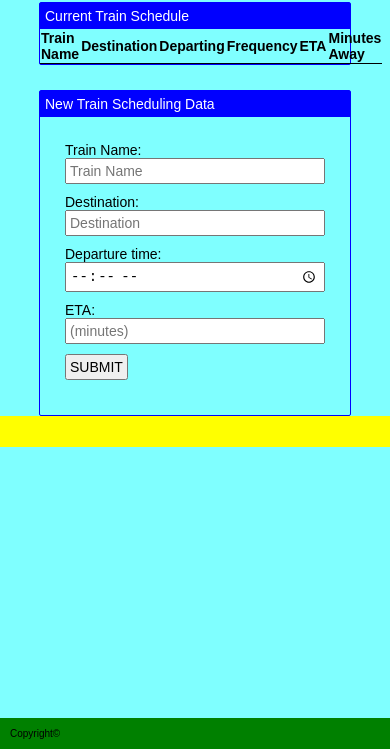
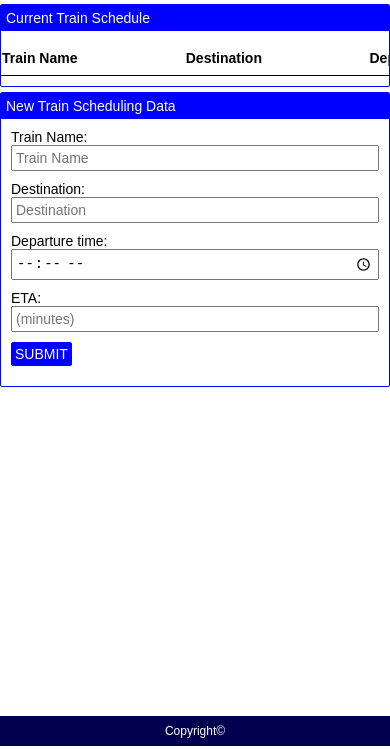
Before and after one commit to bmccutchanjr/Train-Schedule, a plain HTML site: page index.html in a window 390 px wide. Shown: the part 95-844 px from the top of the page. Drawn offline with nearby package versions, Linux system fonts and the light colour scheme; no server answers.

Commit message:
completed

```diff
--- a/index.html
+++ b/index.html
@@ -6,15 +6,6 @@
               content="width=device-width, initial-scale=1.0">
         <title>Train Schedule</title>
 
-        <!-- link to Bootstrap -->
-        <!--link href="https://stackpath.bootstrapcdn.com/bootstrap/4.1.3/css/bootstrap.min.css"
-              rel="stylesheet"
-              integrity="sha384-MCw98/SFnGE8fJT3GXwEOngsV7Zt27NXFoaoApmYm81iuXoPkFOJwJ8ERdknLPMO"
-              crossorigin="anonymous"-->
-        <!-- link to MeyerWeb reset.css -->
-        <!--link href="style/reset.css"
-              rel="stylesheet"
-              type="text/css"-->
         <link href="style/style.css"
               rel="stylesheet"
               type="text/css">
@@ -31,9 +22,10 @@
             <main>
                 <section class="data-div" id="schedule">
                     <div class="data-header">
-                        Current Train Schedule
+                        <hf>Current Train Schedule</hf>
                     </div>
 
+                    <div id="table-wrapper">
                         <table id="schedule-table">
                             <tr class="table-head">
                                 <th class="tr-name">Train Name</th>
@@ -44,6 +36,7 @@
                                 <th class="tr-min">Minutes Away</th>
                             </tr>
                         </table>
+                    </div>
                 </section>
 
                 <section class="data-div" id="form">
--- a/style/style.css
+++ b/style/style.css
@@ -3,8 +3,12 @@
 }
 
 :root
-{   --head-bg-color: green;
+{   --button-bg-color: blue;
+    --button-brd-color: blue;
+    --button-color: white;
+    --head-bg-color: #00004f;
     --head-brd-color: black;
+    --head-color: white;
     --text-color: black;
 }
 
@@ -19,10 +23,18 @@ body
 header
 {   background: var(--head-bg-color);
     border: 1px solid var(--head-brd-color);
+    color: var(--head-color);
+}
+
+header h1
+{   margin: 0px auto;
+    margin-bottom: 30px;
+    margin-top: 30px;
+    width: 80%;
 }
 
 .data-div
-{   border: 1px solid blue;
+{   border: 1px solid var(--button-brd-color);
     border-radius: 2px;
     margin: 0px auto;
     margin-top: 25px;
@@ -30,8 +42,8 @@ header
 }
 
 .data-header
-{   background: blue;
-    color: white;
+{   background: var(--button-bg-color);
+    color: var(--button-color);
     padding: 5px;
 }
 
@@ -41,6 +53,10 @@ header
 
 table
 {   border-collapse: collapse;
+    margin: 0px auto;
+    margin-bottom: 25px;
+    margin-top: 25px;
+    width: 735px;
 }
 
 .tr-name, .tr-dest
@@ -72,7 +88,17 @@ input
 }
 
 .button
-{   width: auto;
+{   background: var(--button-bg-color);
+    border: 1px solid var(--button-brd-color);
+    border-radius: 2px;
+    color: var(--button-color);
+    padding: 3px;
+    width: auto;
+}
+
+.button:hover
+{   background: var(--button-color);
+    color: var(--button-brd-color);
 }
 
 /*                                      */
@@ -84,19 +110,68 @@ body, html
 }
 
 .wrapper
-{   background: rgba(0, 255, 255, 0.5);
-    height: auto;
-    margin-bottom: -31px;
+{   height: auto;
+    margin-bottom: -58px;
     min-height: 100%;
 }
 
 .push
-{   background: yellow;
-    height: 31px;
+{   height: 58px;
 }
 
 footer
 {   background: var(--head-bg-color);
-    font-size: 10px;
-    padding: 10px;
+    color: var(--head-color);
+    font-size: 12px;
+    margin-top: 25px;
+    padding: 8px;
+    padding-left: 10%;
+    padding-right: 10%;
 }
+
+/*                                      */
+/* media queries for responsive design  */
+/*                                      */
+
+@media screen and (max-width: 930px)
+{   .data-div, header h1
+    {   width: 95%;
+    }
+
+    footer
+    {   text-align: center;
+    }
+}
+
+@media screen and (max-width: 790px)
+{   .data-div
+    {   overflow: auto;
+        margin-top: 5px;
+        width: 100%;
+    }
+
+    table
+    {   border-collapse: collapse;
+        margin: 0px auto;
+        margin-bottom: 10px;
+        margin-top: 10px;
+        width: 735px;
+    }
+
+    .tr-name, .tr-dest
+    {   width: 150px;
+    }
+
+    .tr-freq, .tr-eta, .tr-min
+    {   width: 75px;
+    }
+
+    .table-head
+    {   border-bottom: 1px solid black;
+        text-align: left;
+    }
+
+    #train-form
+    {   padding: 10px;
+    }
+}
```
Lines whose indentation alone changed are shown as unchanged.
